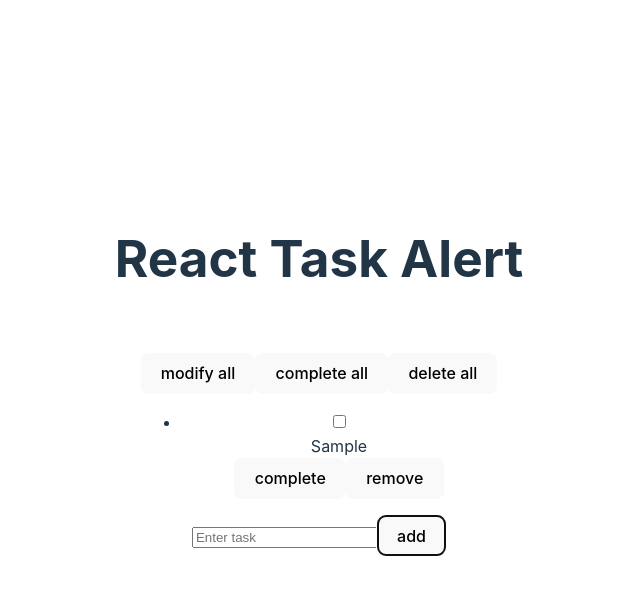
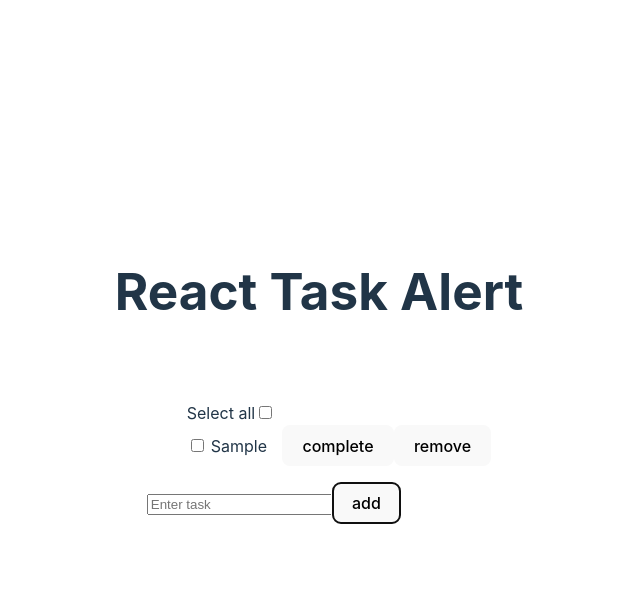
Before and after one commit to p-adams/react-task-alert, a React (Vite) app: page / in a window 1280 px wide. Both pictures are taken after typing "Sample" into the empty fields and a click on the button "add". Shown: the top 594 px of the page, without its empty margins (321-961 px from the left). Built offline with nearby package versions, Linux system fonts and the light colour scheme.

Commit message:
add ability to toggle check tasks

```diff
--- a/src/App.css
+++ b/src/App.css
@@ -2,9 +2,23 @@
   max-width: 1280px;
   margin: 0 auto;
   padding: 2rem;
-  text-align: center;
 }
 
+.task-list-item {
+  display: flex;
+  justify-content: space-between;
+}
+.task-name {
+  display: flex;
+  align-items: center;
+}
+.task-actions {
+  display: flex;
+  align-items: center;
+}
+.task-label {
+  margin-left: 4px;
+}
 .task-label.completed {
   text-decoration: line-through;
 }
--- a/src/App.tsx
+++ b/src/App.tsx
@@ -11,38 +11,70 @@ interface Task {
   };
 }
 
+interface UITask extends Task {
+  selected?: boolean;
+}
+
 function App() {
-  const [tasks, setTasks] = useState<Task[]>([]);
+  const [tasks, setTasks] = useState<UITask[]>([]);
   const [task, setTask] = useState<string>("");
+  const [showSelectActions, setShowSelectActions] = useState<boolean>(false);
+
   function addTask() {
-    setTasks((v) => [...v, { id: nanoid(), label: task }]);
+    setTasks((v) => [...v, { id: nanoid(), label: task, selected: false }]);
     setTask("");
   }
-  function removeTask(task: Task) {
+  function removeTask(task: UITask) {
     setTasks(($tasks) => $tasks.filter(($task) => $task.id !== task.id));
   }
-  function markAsComplete(task: Task) {
+  function markAsComplete(task: UITask) {
     setTasks(($tasks) =>
       $tasks.map(($task) =>
         $task.id === task.id ? { ...$task, completed: !$task.completed } : $task
       )
     );
   }
+
+  function toggleSelectAll() {
+    setTasks(($tasks) =>
+      $tasks.map(($task) => ({ ...$task, selected: !$task.selected }))
+    );
+    setShowSelectActions(($v) => !$v);
+  }
+
+  function toggleSelectTask(task: UITask) {
+    setTasks(($tasks) =>
+      $tasks.map(($task) =>
+        $task.id === task.id ? { ...$task, selected: !$task.selected } : $task
+      )
+    );
+  }
+
   return (
     <>
       <h1>React Task Alert</h1>
       <div className="card">
-        <div className="task-operations">
-          <button>modify all</button>
-          <button>complete all</button>
-          <button>delete all</button>
-        </div>
+        {showSelectActions && (
+          <div className="task-operations">
+            <button>modify all</button>
+            <button>complete all</button>
+            <button>delete all</button>
+          </div>
+        )}
         <div className="task-display">
           <ul>
+            <label>
+              Select all
+              <input type="checkbox" onChange={() => toggleSelectAll()} />
+            </label>
             {tasks.map((task, i) => (
-              <li key={i}>
-                <div>
-                  <input type="checkbox" />
+              <li key={i} className="task-list-item">
+                <div className="task-name">
+                  <input
+                    type="checkbox"
+                    checked={task.selected}
+                    onChange={() => toggleSelectTask(task)}
+                  />
                   <div
                     className={`task-label ${
                       task.completed ? "completed" : ""
@@ -51,7 +83,7 @@ function App() {
                     {task.label}
                   </div>
                 </div>
-                <div>
+                <div className="task-actions">
                   <button onClick={() => markAsComplete(task)}>complete</button>
                   <button onClick={() => removeTask(task)}>remove</button>
                 </div>
```
